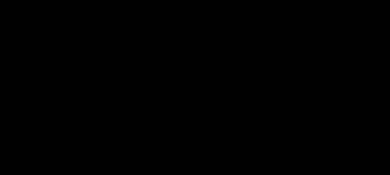
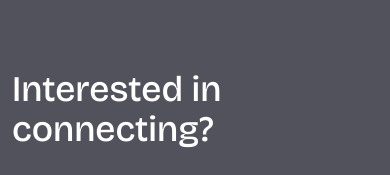
Before and after one commit to VikashFaujdar/my-portfolio, a React (Vite) app: page /about in a window 390 px wide. Shown: the part 2480-2655 px from the top of the page. Before the commit the page ends 2470 px from the top, so only its background shows below. Built offline with nearby package versions, Linux system fonts and the light colour scheme.

Commit message:
about us page done

```diff
--- a/src/Pages/About/About.jsx
+++ b/src/Pages/About/About.jsx
@@ -1,12 +1,14 @@
 import React from 'react'
 import Hero from './Hero'
 import MyInspiration from './MyInspiration'
+import CallToAction from '../../components/CallToAction'
 
 const About = () => {
   return (
     <div className='bg-[#F3F3F2]'>
       <Hero/>
       <MyInspiration/>
+      <CallToAction/>
     </div>
   )
 }
--- a/src/Pages/About/MyInspiration.jsx
+++ b/src/Pages/About/MyInspiration.jsx
@@ -3,7 +3,7 @@
 
 const MyInspiration = () => {
   return (
-    <div className='py-10'>
+    <div className='py-5 md:py-10'>
         <div className="container flex flex-col gap-10 px-3 lg:px-5 py-10">
             <h1 className='text-5xl md:text-[6vw] lg:text-5xl font-primary font-medium'>My inspirations and interests</h1>
             <div className="flex flex-col md:flex-row gap-10 justify-between">
```
